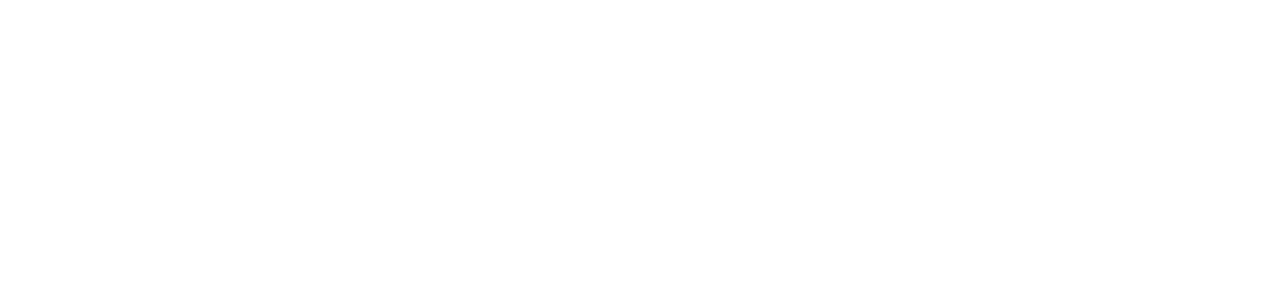
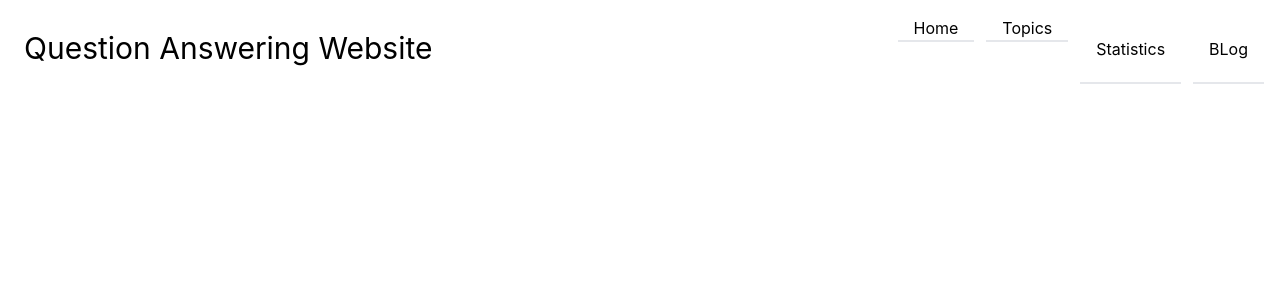
Before and after one commit to mdnahiankhan/specific-movies-web, a React (Create React App) app: page / in a window 1280 px wide. Shown: the top 300 px of the page. Built offline with nearby package versions, Linux system fonts and the light colour scheme.

Commit message:
added tailwind css

```diff
--- a/public/index.html
+++ b/public/index.html
@@ -1,14 +1,12 @@
 <!DOCTYPE html>
 <html lang="en">
+
   <head>
     <meta charset="utf-8" />
     <link rel="icon" href="%PUBLIC_URL%/favicon.ico" />
     <meta name="viewport" content="width=device-width, initial-scale=1" />
     <meta name="theme-color" content="#000000" />
-    <meta
-      name="description"
-      content="Web site created using create-react-app"
-    />
+    <meta name="description" content="Web site created using create-react-app" />
     <link rel="apple-touch-icon" href="%PUBLIC_URL%/logo192.png" />
     <!--
       manifest.json provides metadata used when your web app is installed on a
@@ -24,8 +22,9 @@
       work correctly both with client-side routing and a non-root public URL.
       Learn how to configure a non-root public URL by running `npm run build`.
     -->
-    <title>React App</title>
+    <title>Educational Website</title>
   </head>
+
   <body>
     <noscript>You need to enable JavaScript to run this app.</noscript>
     <div id="root"></div>
@@ -40,4 +39,5 @@
       To create a production bundle, use `npm run build` or `yarn build`.
     -->
   </body>
+
 </html>
--- a/src/App.js
+++ b/src/App.js
@@ -1,10 +1,13 @@
 
+import { RouterProvider } from 'react-router-dom';
 import './App.css';
+import router from './Utils/Routes';
+
 
 function App() {
   return (
     <div className="App">
-
+      <RouterProvider router={router}></RouterProvider>
     </div>
   );
 }
--- /dev/null
+++ b/src/components/Body.jsx
@@ -0,0 +1,11 @@
+import React from 'react';
+
+const Body = () => {
+    return (
+        <div>
+            <h1>This is Body</h1>
+        </div>
+    );
+};
+
+export default Body;
--- a/src/components/Header.jsx
+++ b/src/components/Header.jsx
@@ -1,9 +1,32 @@
 import React from 'react';
+import { Link } from 'react-router-dom';
 
 const Header = () => {
     return (
         <div>
-
+            <header className="p-4 dark:bg-gray-800 dark:text-gray-100">
+                <div className="container flex justify-between h-16 mx-auto">
+                    <a rel="noopener noreferrer" href="#" aria-label="Back to homepage" className="flex items-center p-2">
+                        <h1 className='text-3xl'>Question Answering Website</h1>
+                    </a>
+                    <ul className="items-stretch hidden space-x-3 md:flex">
+                        <li className="flex">
+                            <Link to='/'>  <a rel="noopener noreferrer" href="#" className="flex items-center px-4 -mb-1 border-b-2 dark:border-transparent">Home</a>
+                            </Link>
+                        </li>
+                        <li className="flex">
+                            <Link to='/body'>  <a rel="noopener noreferrer" href="#" className="flex items-center px-4 -mb-1 border-b-2 dark:border-transparent">Topics</a>
+                            </Link>
+                        </li>
+                        <li className="flex">
+                            <a rel="noopener noreferrer" href="#" className="flex items-center px-4 -mb-1 border-b-2 dark:border-transparent">Statistics</a>
+                        </li>
+                        <li className="flex">
+                            <a rel="noopener noreferrer" href="#" className="flex items-center px-4 -mb-1 border-b-2 dark:border-transparent dark:text-violet-400 dark:border-violet-400">BLog</a>
+                        </li>
+                    </ul>
+                </div>
+            </header>
         </div>
     );
 };
--- /dev/null
+++ b/src/components/Root.jsx
@@ -0,0 +1,14 @@
+import React from 'react';
+import { Outlet } from 'react-router-dom';
+import Header from './Header';
+
+const Root = () => {
+    return (
+        <div>
+            <Header></Header>
+            <Outlet></Outlet>
+        </div>
+    );
+};
+
+export default Root;
```
Also changed, not shown: src/Utils/Routes.js (added, +16 -0 lines).
